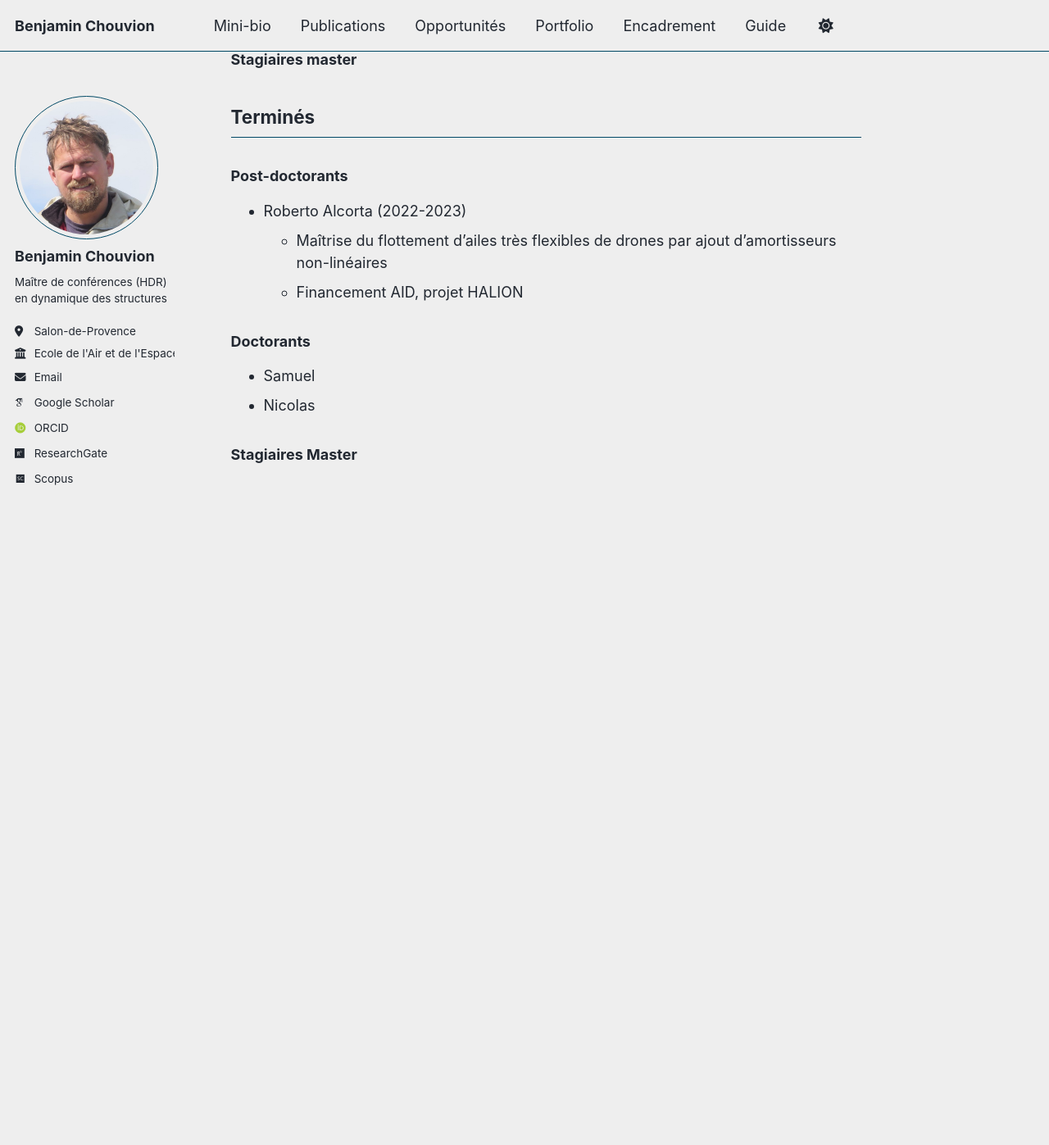
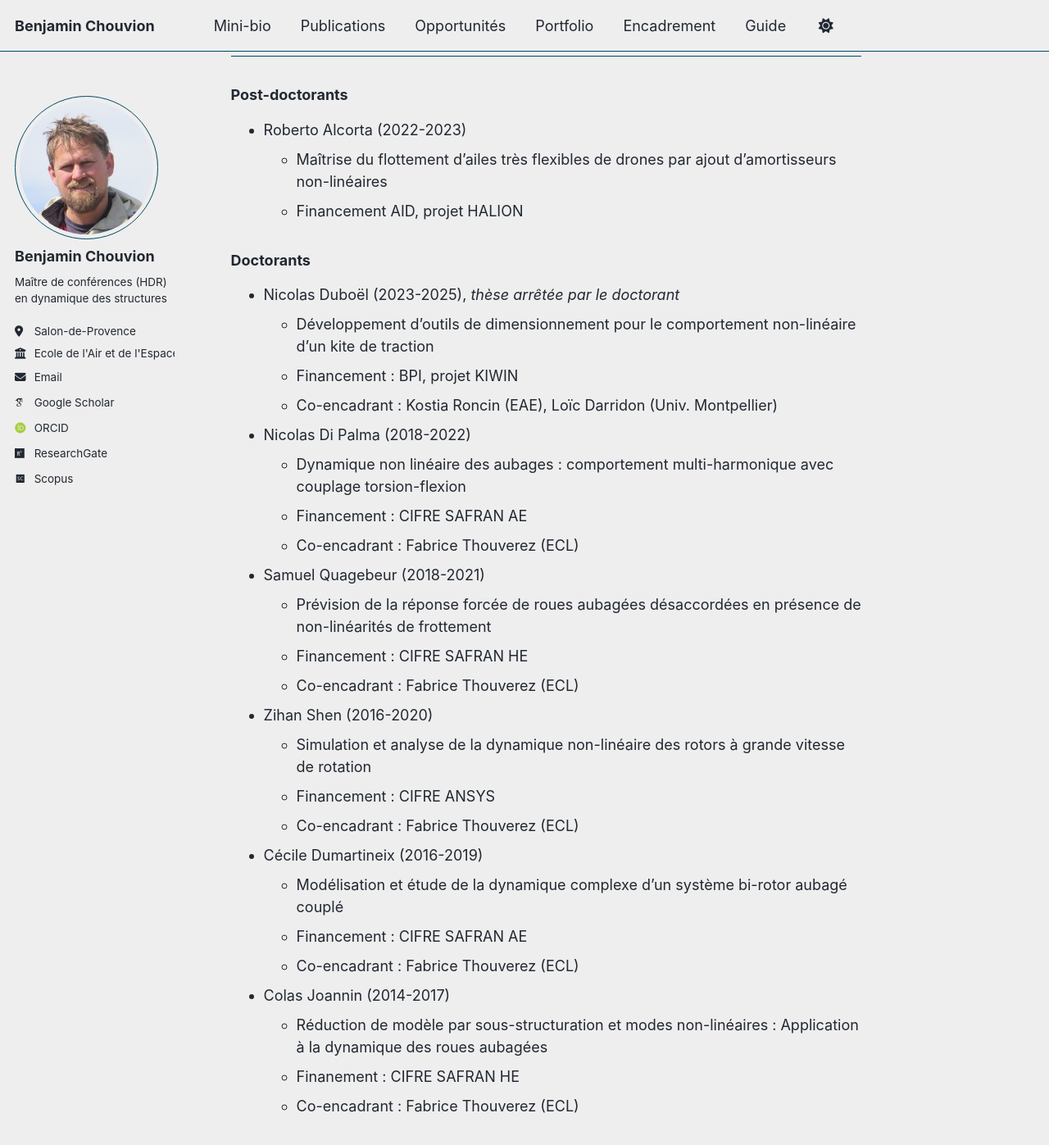
Before and after one commit to benjamin-chouvion/benjamin-chouvion.github.io, a Jekyll site: the page built from _pages/encadrement.md, in a window 1280 px wide and 1400 px high, scrolled down 1258 px. Shown: the top 1397 px of the window at 82% size. Built offline with Jekyll 4.4.1, drawn with Linux system fonts in a browser that asks for light colours; some web fonts are replaced; a script bundle is joined from its source files by our own code; library files that are not in the unit come from our copies; before the commit the page ends 1860 px from its top, so only the background shows below that; some of the changed text lies outside the part shown.

Commit message:
Update encadrement.md

```diff
--- a/_pages/encadrement.md
+++ b/_pages/encadrement.md
@@ -8,7 +8,9 @@
 Les personnes dont les noms sont <span style="color:#555;">grisés</span> ont terminés leur projet.
 {: .notice}
 
-## Post-doctorants
+## En cours
+
+### Post-doctorants
 - Kailash Dhital (2024-2026)
   - Développement de modèles pour le contrôle passif de flottement d’ailes très flexibles par
 utilisation de volets non-linéaires
@@ -17,9 +19,6 @@
   - Développement d’outils de dimensionnement pour le comportement non-linéaire d’un
 kite de traction
   - Financement BPI, projet KIWIN
-<span style="color:#555;">- Roberto Alcorta (2022-2023)
-  - Maîtrise du flottement d’ailes très flexibles de drones par ajout d’amortisseurs non-linéaires
-  - Financement AID, projet HALION</span>
 
 ### Doctorants
 - Félix Lavanchy (2025-2028)
@@ -33,10 +32,7 @@
 - Florian Maetz (2023-2026)
   - Assimilation de mesures par caméras sur des modèles d’ailes en grands déplacements et grandes rotations
   - Financement : 50% AID / 50% ISAE-SUPMECA
-  - Co-encadrants : Annie Leroy (EAE), Franck Renaud (SUPMECA) et Jean-Luc Dion (SUPMECA)
-
-
-### Stagiaires master
+  - Co-encadrant : Annie Leroy (EAE), Franck Renaud (SUPMECA) et Jean-Luc Dion (SUPMECA)
 
 ## Terminés
 
@@ -46,7 +42,29 @@
   - Financement AID, projet HALION
 
 ### Doctorants
-- Samuel
-- Nicolas
+- Nicolas Duboël (2023-2025), _thèse arrêtée par le doctorant_
+  - Développement d’outils de dimensionnement pour le comportement non-linéaire d’un kite de traction
+  - Financement : BPI, projet KIWIN
+  - Co-encadrant : Kostia Roncin (EAE), Loïc Darridon (Univ. Montpellier)
+- Nicolas Di Palma (2018-2022)
+  - Dynamique non linéaire des aubages : comportement multi-harmonique avec couplage torsion-flexion
+  - Financement :  CIFRE SAFRAN AE
+  - Co-encadrant : Fabrice Thouverez (ECL)
+- Samuel Quagebeur (2018-2021)
+  - Prévision de la réponse forcée de roues aubagées désaccordées en présence de non-linéarités de frottement
+  - Financement : CIFRE SAFRAN HE
+  - Co-encadrant : Fabrice Thouverez (ECL)
+- Zihan Shen (2016-2020)
+  - Simulation et analyse de la dynamique non-linéaire des rotors à grande vitesse de rotation
+  - Financement : CIFRE ANSYS
+  - Co-encadrant : Fabrice Thouverez (ECL)
+- Cécile Dumartineix (2016-2019)
+  - Modélisation et étude de la dynamique complexe d’un système bi-rotor aubagé couplé
+  - Financement : CIFRE SAFRAN AE
+  - Co-encadrant : Fabrice Thouverez (ECL)
+- Colas Joannin (2014-2017)
+  - Réduction de modèle par sous-structuration et modes non-linéaires : Application à la dynamique des roues aubagées
+  - Finanement : CIFRE SAFRAN HE
+  - Co-encadrant : Fabrice Thouverez (ECL)
 
 ### Stagiaires Master
```
